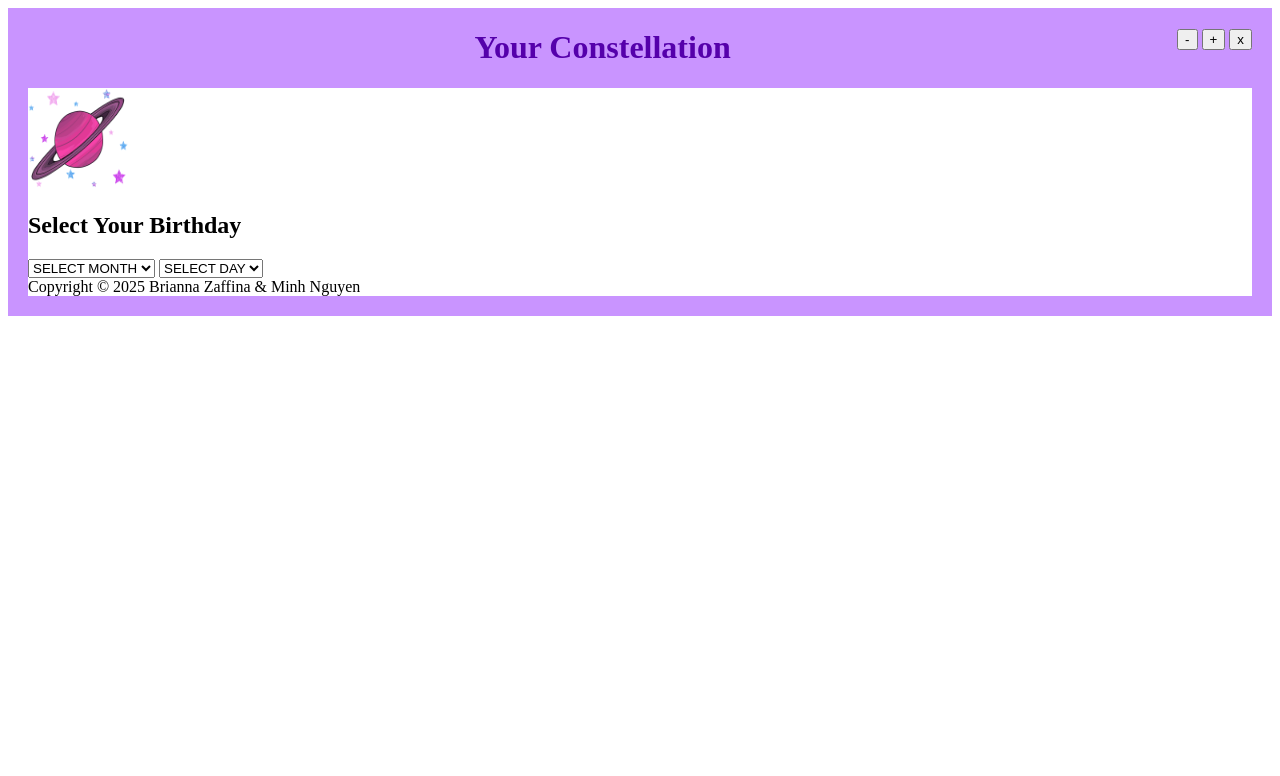
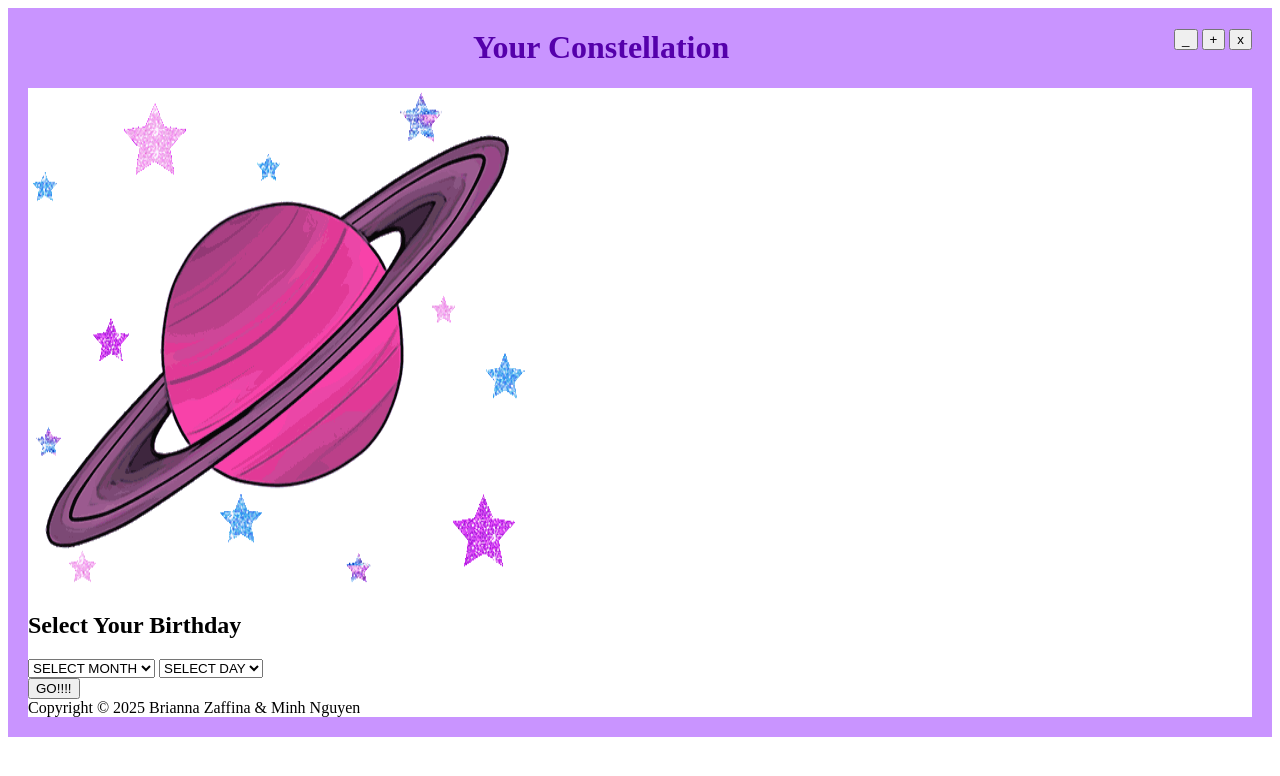
Before and after one commit to minhnguyen0508/Fullyhack2025, a plain HTML site: page index.html in a window 1280 px wide. Drawn offline with Linux system fonts and the light colour scheme; a web font is replaced by a local one.

Commit message:
Update index.html

```diff
--- a/index.html
+++ b/index.html
@@ -14,7 +14,7 @@
         <div class = "titlearea">
             <header>
                 <div class = "buttonsection">
-                    <button id = "minButton">-</button>
+                    <button id = "minButton">_</button>
                     <button id = "maxButton">+</button>
                     <button id = "closeButton">x</button>
                 </div>
@@ -22,12 +22,13 @@
             </header>
         </div>
 
-        <div id = "centeranimation">
-            <img  src = "planetFullyHacks.gif" class = "logo" alt = "Planet" width = "100px" height = "100" >
+        <div>
+            <img  src = "planetFullyHacks.gif" class = "centeranimation" alt = "Planet" width = "500px" height = "500px" >
         </div>
 
     <main>
         <h2>Select Your Birthday</h2>
+    <div id = "dropdown">
         <label for = "month"></label>
         <select id = "month" onchange = "updatedays()">
             <option value = "">SELECT MONTH</option>
@@ -49,6 +50,10 @@
         <select id = "day">
             <option value = "">SELECT DAY</option>
         </select>
+    </div>
+    <div id = "gobutton">
+        <button id = "goButton">GO!!!!</button>
+    </div>
     </main>
 
     <footer>Copyright &copy; 2025 Brianna Zaffina & Minh Nguyen<br></footer>
```
